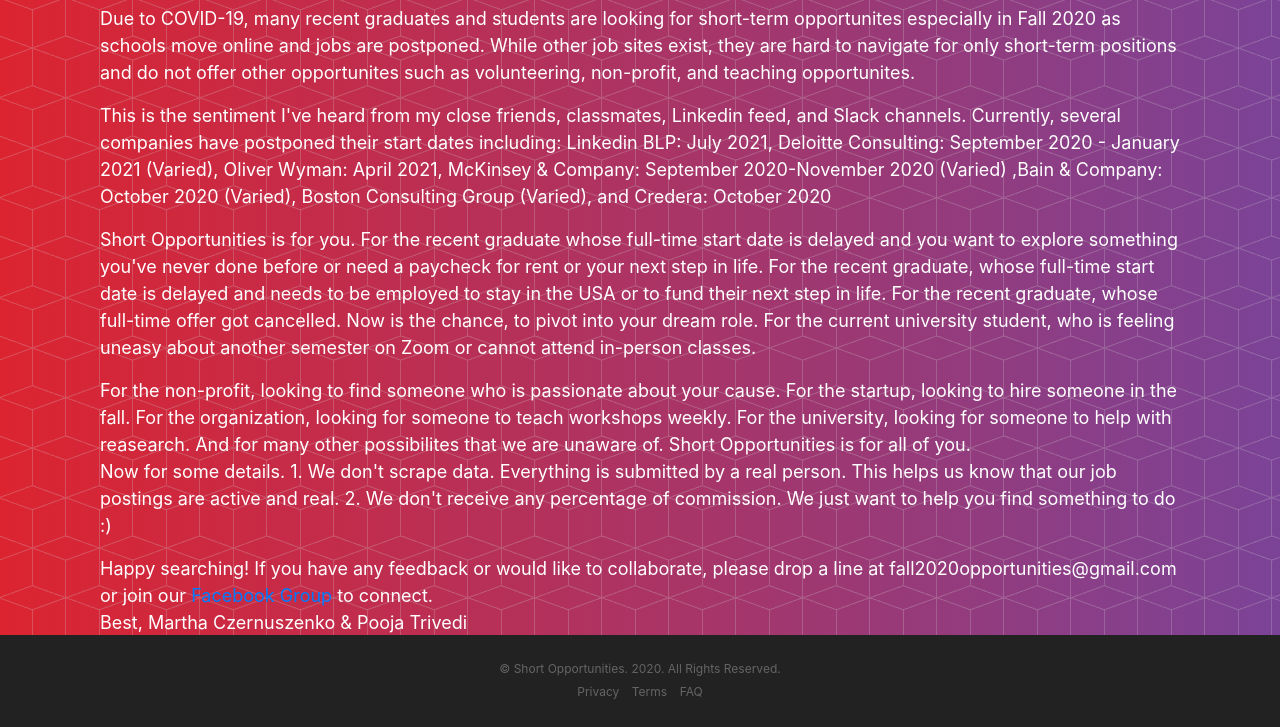
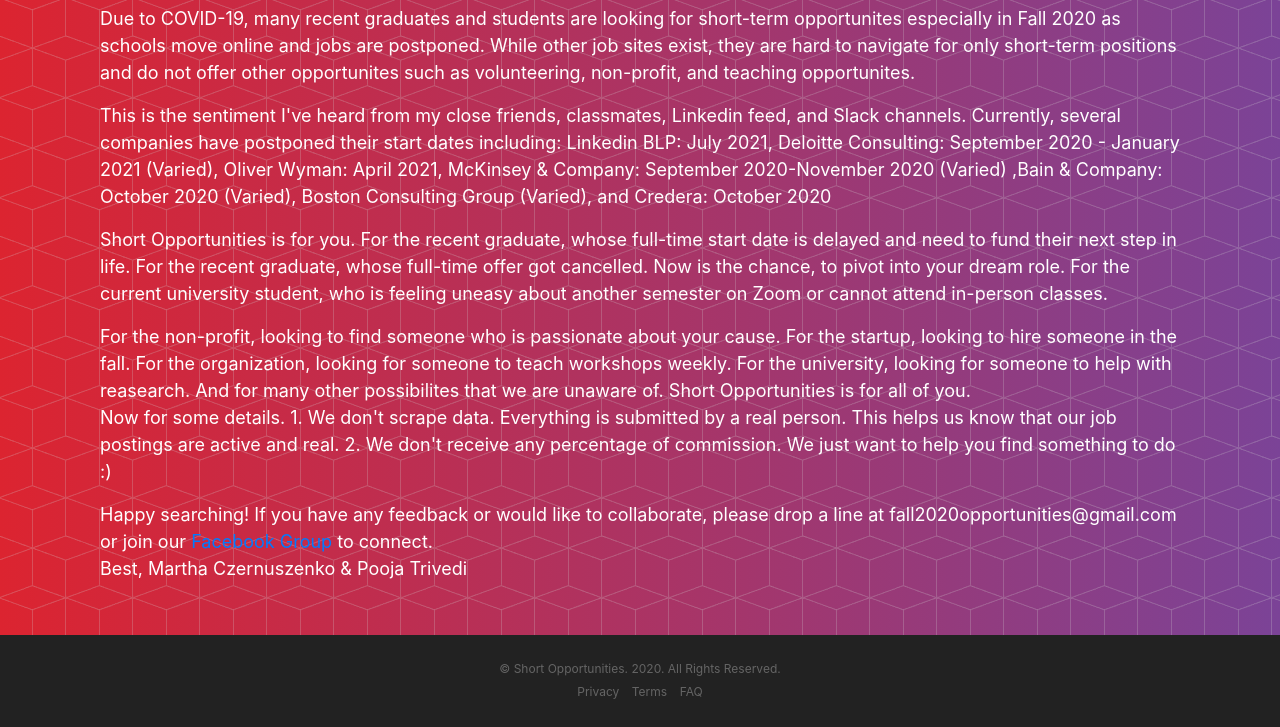
Before and after one commit to Marthacz/fall2020, a website with bundled scripts: page about.html in a window 1280 px wide. Shown: the part 165-892 px from the top of the page. Built offline with nearby package versions, Linux system fonts and the light colour scheme; a web font is replaced by a local one.

Commit message:
edit join

```diff
--- a/about.html
+++ b/about.html
@@ -87,8 +87,7 @@
 
                       <p>
                       Short Opportunities is for you.
-                      For the recent graduate whose full-time start date is delayed and you want to explore something you've never done before or need a paycheck for rent or your next step in life.
-                      For the recent graduate, whose full-time start date is delayed and needs to be employed to stay in the USA or to fund their next step in life.
+                      For the recent graduate, whose full-time start date is delayed and need to fund their next step in life.
                       For the recent graduate, whose full-time offer got cancelled. Now is the chance, to pivot into your dream role.
                       For the current university student, who is feeling uneasy about another semester on Zoom or cannot attend in-person classes.
 
```
